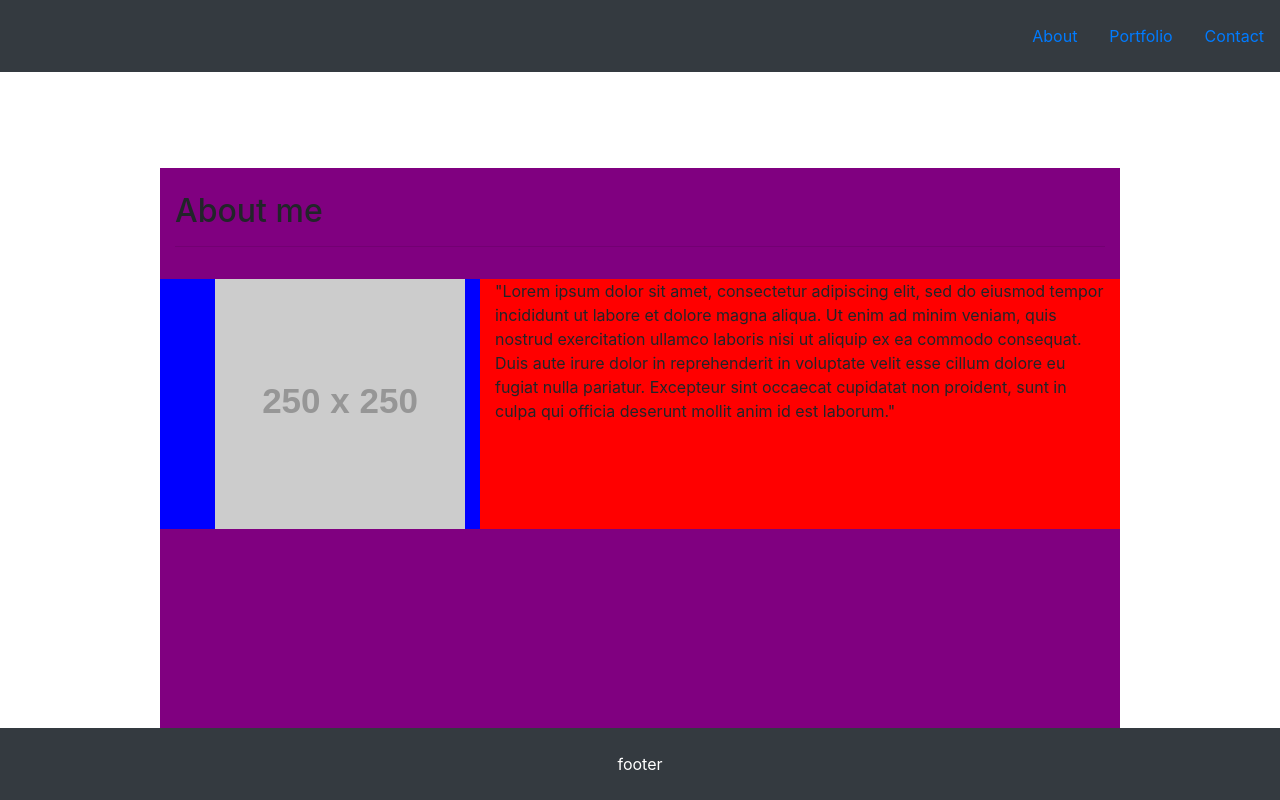
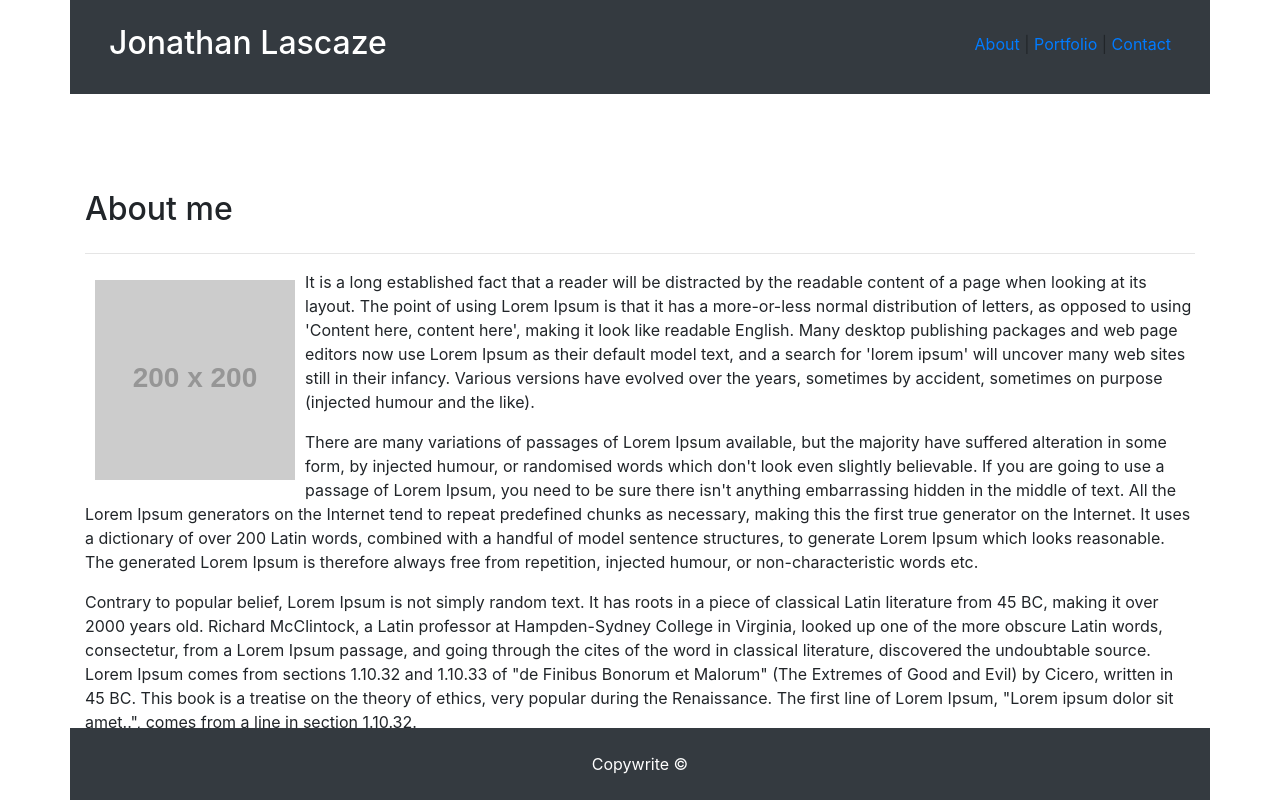
Before and after one commit to JLasc/Bootstrap-Portfolio, a plain HTML site: page index.html in a window 1280 px wide. Drawn offline with nearby package versions, Linux system fonts and the light colour scheme; placeholder pictures from the web are drawn by us.

Commit message:
layout update

```diff
--- a/index.html
+++ b/index.html
@@ -5,51 +5,54 @@
     <!-- Required meta tags -->
     <meta charset="utf-8">
     <meta name="viewport" content="width=device-width, initial-scale=1, shrink-to-fit=no">
+    <!-- CSS sheet -->
+    <link href="../Bootstrap-Portfolio/style.css" rel="stylesheet" type="text/css">
     <!-- Bootstrap CSS -->
     <link rel="stylesheet" href="https://maxcdn.bootstrapcdn.com/bootstrap/4.0.0/css/bootstrap.min.css" integrity="sha384-Gn5384xqQ1aoWXA+058RXPxPg6fy4IWvTNh0E263XmFcJlSAwiGgFAW/dAiS6JXm" crossorigin="anonymous">
   </head>
   <body>
 
-
-
-
     <!-- Header -->
-    <ul class="nav justify-content-end bg-dark py-3">
-            <li class="nav-item">
-              <a class="nav-link active" href="#">About</a>
-            </li>
-            <li class="nav-item">
-              <a class="nav-link" href="#">Portfolio</a>
-            </li>
-            <li class="nav-item">
-              <a class="nav-link" href="#">Contact</a>
-            </li>
-          </ul>
+    <div class="container">
+      <div class="row bg-dark p-4">
+        <div class="col-sm-4">
+            <div class="h2 text-white">Jonathan Lascaze</div>
+        </div>
+        <div class="col-sm-8 text-right pt-2">
+          <a href="#">About</a>
+            <span>|</span>
+          <a href="#">Portfolio</a>
+            <span>|</span>
+          <a href="#">Contact</a>
+        </div>
+      </div>
+    </div>
 
 
     <!-- Content -->
-
-            <div class="container" style="background-color: purple; height: 600px; width:960px; margin-top: 6rem;">
+    <div class="container my-5">
       <div class="row">
-                    <div class="col-md-12 justify-content-left h2 mt-4">About me<hr></div>
+        <div class="col-sm-12 h2 mt-5">About me</div>
       </div>
+      <hr>
       <div class="row">
-                    <div class="col-md-4 my-2" style="background-color: blue;">
-                        <img style="float: right;" src="http://via.placeholder.com/250x250">
+        <div class="col-sm-12">
+          <img src="http://via.placeholder.com/200x200" style="float: left; margin: 10px;">
+          <p>It is a long established fact that a reader will be distracted by the readable content of a page when looking at its layout. The point of using Lorem Ipsum is that it has a more-or-less normal distribution of letters, as opposed to using 'Content here, content here', making it look like readable English. Many desktop publishing packages and web page editors now use Lorem Ipsum as their default model text, and a search for 'lorem ipsum' will uncover many web sites still in their infancy. Various versions have evolved over the years, sometimes by accident, sometimes on purpose (injected humour and the like).</p>
+          <p>There are many variations of passages of Lorem Ipsum available, but the majority have suffered alteration in some form, by injected humour, or randomised words which don't look even slightly believable. If you are going to use a passage of Lorem Ipsum, you need to be sure there isn't anything embarrassing hidden in the middle of text. All the Lorem Ipsum generators on the Internet tend to repeat predefined chunks as necessary, making this the first true generator on the Internet. It uses a dictionary of over 200 Latin words, combined with a handful of model sentence structures, to generate Lorem Ipsum which looks reasonable. The generated Lorem Ipsum is therefore always free from repetition, injected humour, or non-characteristic words etc.</p>
+          <p>Contrary to popular belief, Lorem Ipsum is not simply random text. It has roots in a piece of classical Latin literature from 45 BC, making it over 2000 years old. Richard McClintock, a Latin professor at Hampden-Sydney College in Virginia, looked up one of the more obscure Latin words, consectetur, from a Lorem Ipsum passage, and going through the cites of the word in classical literature, discovered the undoubtable source. Lorem Ipsum comes from sections 1.10.32 and 1.10.33 of "de Finibus Bonorum et Malorum" (The Extremes of Good and Evil) by Cicero, written in 45 BC. This book is a treatise on the theory of ethics, very popular during the Renaissance. The first line of Lorem Ipsum, "Lorem ipsum dolor sit amet..", comes from a line in section 1.10.32.</p>
           </div>
-
-                    <div class="col-md-8 my-2" style="background-color: red;">
-                        "Lorem ipsum dolor sit amet, consectetur adipiscing elit, sed do eiusmod tempor incididunt ut labore et dolore magna aliqua. Ut enim ad minim veniam, quis nostrud exercitation ullamco laboris nisi ut aliquip ex ea commodo consequat. Duis aute irure dolor in reprehenderit in voluptate velit esse cillum dolore eu fugiat nulla pariatur. Excepteur sint occaecat cupidatat non proident, sunt in culpa qui officia deserunt mollit anim id est laborum."
       </div>
-
-                </div>
-
     </div>
 
         <!-- Footer -->
-    <div class="row">
-            <div class="col-md-12 bg-dark text-white text-center fixed-bottom mw-100 py-4">
-                footer
+        <div class="container fixed-bottom">
+            <div class="row bg-dark">
+              <div class="col-sm-12 text-center text-white p-4">
+                  Copywrite &copy;
+              </div>
+            </div>
+          </div>
 
 
 
--- /dev/null
+++ b/style.css
@@ -0,0 +1,3 @@
+#content {
+    margin-top: 4rem;
+}
```
Lines whose indentation alone changed are shown as unchanged.
